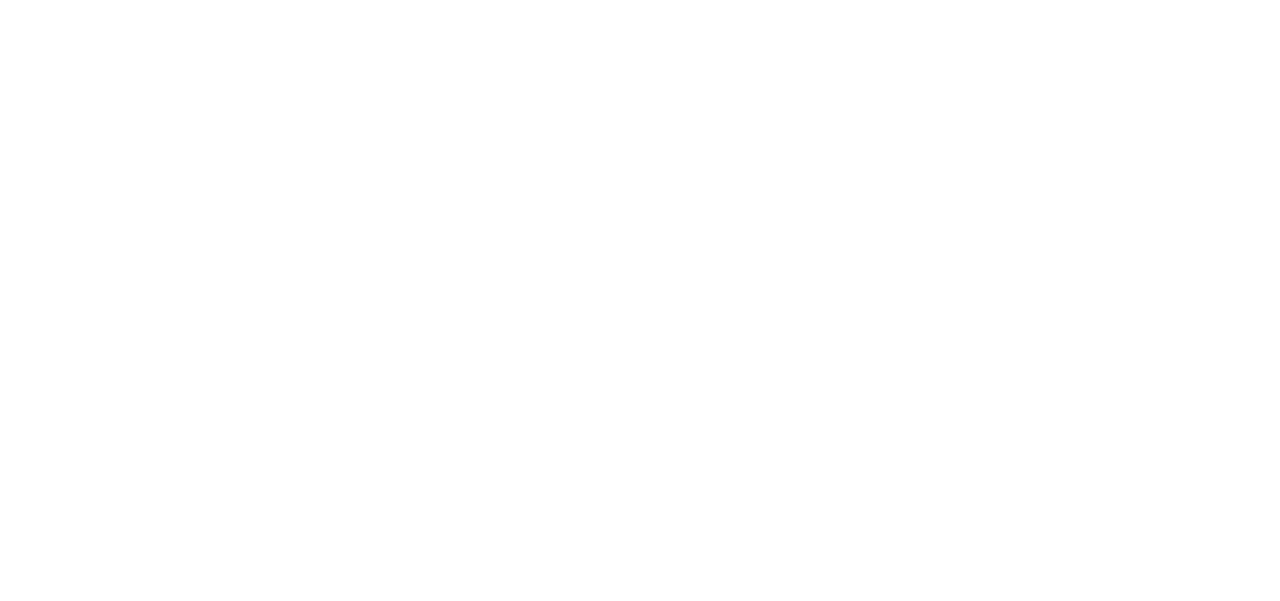
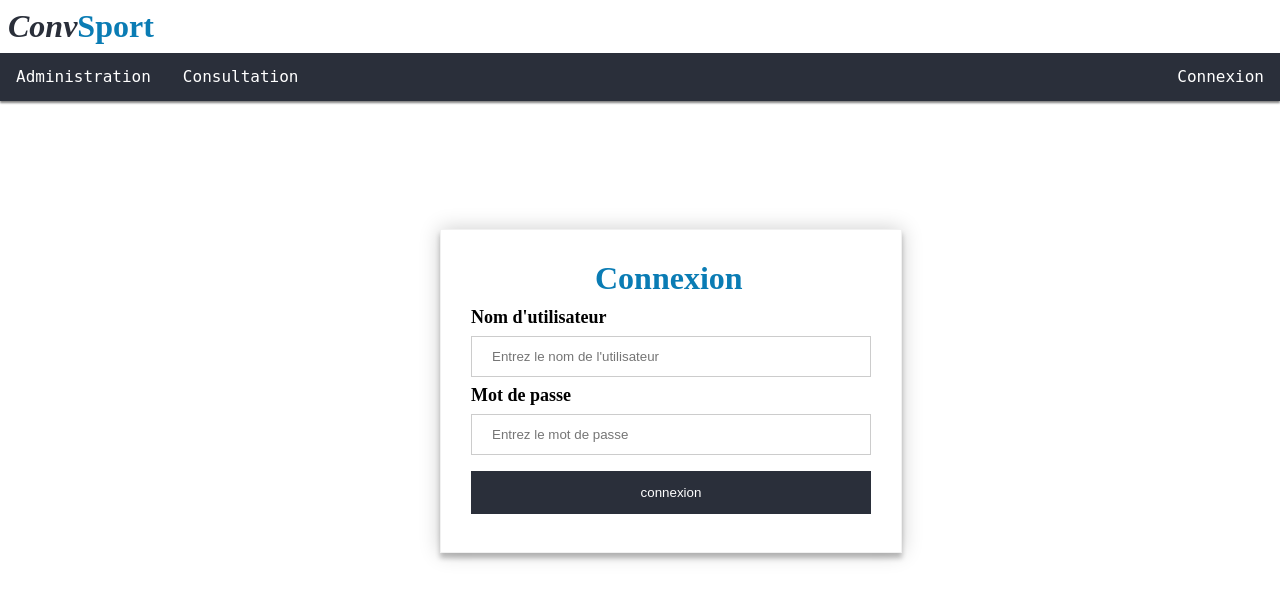
Before and after one commit to StrategFirst/projet-dev-web-l3, a PHP site: page /index.php?action=connexion in a window 1280 px wide. Before the commit the part shown is empty. Shown: the top 601 px of the page. Run offline with PHP 8.4, Linux system fonts and the light colour scheme.

Commit message:
ajout liens Connexion
ConvSport est clikable et redirige vers l'index avec 0 action (donc l'accueil)
quand on clique sur Connexion ca redirige vers la vue de connexion

```diff
--- a/controlleur/MainControlleur.php
+++ b/controlleur/MainControlleur.php
@@ -6,19 +6,24 @@ class Main {
 
     private $connexion_control;
 
-    public function __contruct()
+    public function __construct()
     {
-        $connexion_control= new Controlleur_connexion();
+        $this->connexion_control= new Controlleur_connexion();
     }
 
     public function chargeLeSite()
     {
         if(isset($_GET['action']))
         {
-
+            if($_GET['action']=='connexion')
+             {
+                console_log("action : connexion");
+                 $this->connexion_control->connexion();
+             }
         }
         else
         {
+            console_log("action : acceueil");
             $accueil=new Vue("accueil");
             $accueil->load(array());
         }
--- a/vue/style/global.css
+++ b/vue/style/global.css
@@ -46,6 +46,9 @@ nav {
   float: right;
 }
 
+#home {
+  text-decoration: none;
+}
 h1 {
   color: #0a7cb4;
   margin: .5rem;
--- a/vue/template.php
+++ b/vue/template.php
@@ -18,14 +18,14 @@
 
   <body>
     <header>
-    <h1> <i>Conv</i>Sport </h1>
+    <a id="home" href='index.php'><h1> <i>Conv</i>Sport </h1></a>
 
     <div class="navigation">
       <nav>
           <a class="navigation_gauche" href=""> Administration </a>
           <a class="navigation_gauche" href=""> Consultation </a>
 
-          <a class="navigation_droite" href=""> Connexion </a>
+          <a class="navigation_droite" href='index.php?action=connexion'> Connexion </a>
       </nav>
 
     </div>
```
